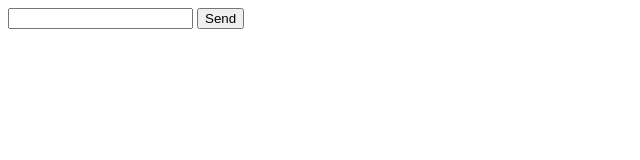
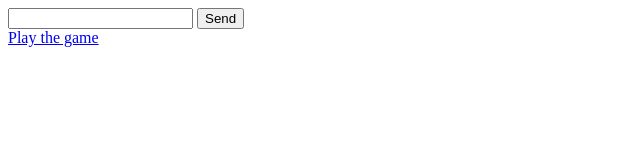
Before and after one commit to COSC-625/cosc-625, a website: page client/src/index.html in a window 1280 px wide. Shown: the whole page, without its empty margins (0-640 px from the left). Drawn offline with Linux system fonts and the light colour scheme.

Commit message:
new solitaire game added

```diff
--- a/client/src/index.html
+++ b/client/src/index.html
@@ -10,6 +10,8 @@
       <form id="form">
           <input type="text" id="input">
           <button type="submit" id="submit">Send</button>
+          <br>
+          <a href="Solitaire/game.html">Play the game</a>
       </form>
     </div>
   </body>
```
Also changed, not shown: client/dist/bundle.js (deleted), client/dist/index.html (deleted).
